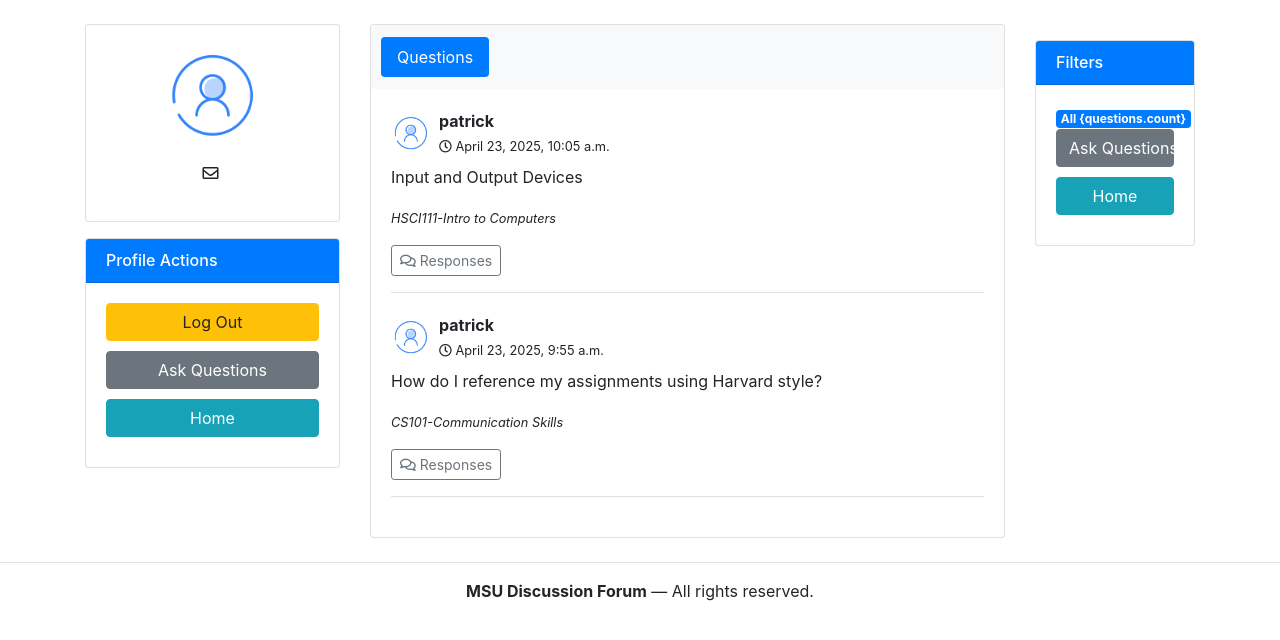
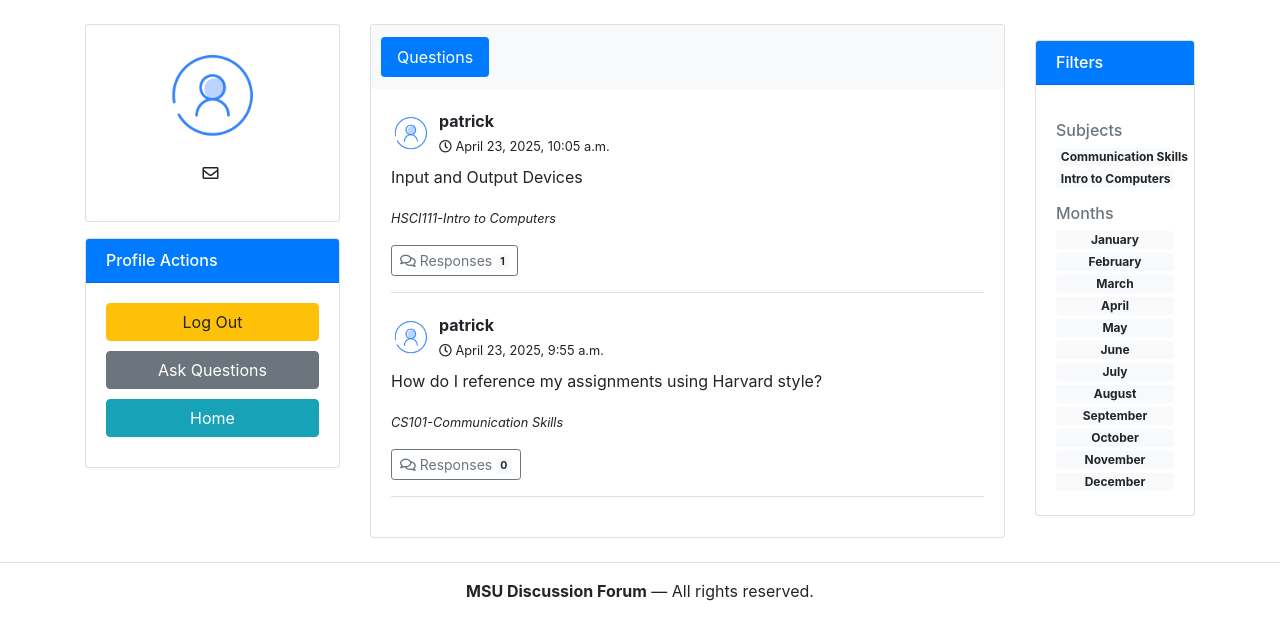
Before and after one commit to patrick-zvenyka/Discussion-Forum, a Django app: page /main in a window 1280 px wide. Shown: the part 59-699 px from the top of the page. Run offline with Django 3.2, Linux system fonts and the light colour scheme; a user stored in the database is signed in; data comes from the database, SQL or seed files in the repository; both versions use the stored data as it was after the commit.

Commit message:
complete-v1

```diff
--- a/fileupload/templates/components/profile.html
+++ b/fileupload/templates/components/profile.html
@@ -16,7 +16,7 @@
         </div>
         <div class="card-body profile-actions">
             <a href="{% url 'logout' %}"><button class="btn btn-warning">Log Out</button></a>
-            <a href="{% url 'questions.html' %}"><button class="btn btn-secondary">Ask Questions</button></a>
+            <a href="{% url 'questions' %}"><button class="btn btn-secondary">Ask Questions</button></a>
             <a href="{% url 'main-page' %}"><button class="btn btn-info">Home</button></a>
         </div>
     </div>
--- a/fileupload/templates/components/stats.html
+++ b/fileupload/templates/components/stats.html
@@ -5,9 +5,23 @@
             <h6 class="mb-0">Filters</h6>
         </div>
         <div class="card-body profile-actions">
-            <a href=""class="badge badge-primary">All {questions.count}</a>
-            <a href=""><button class="btn btn-secondary">Ask Questions</button></a>
-            <a href=""><button class="btn btn-info">Home</button></a>
+             <!-- Filter by Response Count -->
+            <h6 class="text-muted mt-3">Subjects</h6>
+            {% for subject in subjects %}
+            <a href="?subject={{ subject.id }}" class="badge badge-light d-block mb-1">{{ subject.name }}</a>
+            {% endfor %}
+             <!-- Filter by Response Count -->
+            <h6 class="text-muted mt-3">Months</h6>
+            {% for month in months %}
+            <a href="?month={{ month.value }}" class="badge badge-light d-block mb-1">{{ month.name }}</a>
+            {% endfor %}
+             <!-- Filter by Response Count -->
+            {% comment %} <h6 class="text-muted mt-3">Responses</h6>
+            <a href="?responses=0" class="badge badge-warning d-block mb-1">No Responses</a>
+            <a href="?responses=1+" class="badge badge-success d-block mb-1">1+ Responses</a>
+            <a href="?responses=5+" class="badge badge-info d-block">5+ Responses</a> {% endcomment %}
         </div>
+
+
     </div>
 </div>
--- a/fileupload/templates/login.html
+++ b/fileupload/templates/login.html
@@ -18,7 +18,7 @@
             <div class="d-grid">
                 <button type="submit" class="btn btn-primary">Login</button>
             </div>
-            <p class="text-center mt-3 mb-0"> You want to <strong> <a href="{% url 'register.html' %}">create an account</a></strong>? </p>
+            <p class="text-center mt-3 mb-0"> You want to <strong> <a href="{% url 'register' %}">create an account</a></strong>? </p>
 
             {% if form.non_field_errors %}
             <div class="non_form_errors">
--- a/fileupload/templates/main.html
+++ b/fileupload/templates/main.html
@@ -23,6 +23,7 @@
                 </div>
 
                 <div class="card-body tab-content">
+
                     <!-- Questions Tab -->
                     <div class="tab-pane active" id="questions">
                         {% for question in questions %}
@@ -36,7 +37,7 @@
                             </div>
                             <p>{{ question.title }}</p>
                             <p><em><small>{{ question.subject }}</small></em></p>
-                            <a href="{% url 'responses.html' question.id %}" class="btn btn-sm btn-outline-secondary"><i class="far fa-comments"></i> Responses</a>
+                            <a href="{% url 'responses' question.id %}" class="btn btn-sm btn-outline-secondary"><i class="far fa-comments"></i> Responses <span class="badge badge-light">{{ question.get_responses.count }}</span></a>
                         </div>
                         {% endfor %}
 
@@ -99,7 +100,7 @@
                                     <small><i class="far fa-clock"></i> {{ question.created_at }}</small>
                                 </div>
                                 <div class="timeline-footer">
-                                    <a href="{% url 'responses.html' question.id %}" class="btn btn-warning btn-sm">View question</a>
+                                    <a href="{% url 'responses' question.id %}" class="btn btn-warning btn-sm">View question</a>
                                 </div>
                                 {% else %}
                                 {% for response in question.get_responses %}
@@ -113,7 +114,7 @@
                                     </blockquote>
                                 </div>
                                 <div class="timeline-footer">
-                                    <a href="{% url 'responses.html' question.id %}" class="btn btn-info btn-sm">View comment</a>
+                                    <a href="{% url 'responses' question.id %}" class="btn btn-info btn-sm">View comment</a>
                                 </div>
                                 {% endfor %}
                                 {% endif %}
--- a/fileupload/templates/register.html
+++ b/fileupload/templates/register.html
@@ -30,7 +30,7 @@
              <div class="d-grid">
                 <button type="submit" class="btn btn-primary">Signup</button>
             </div>
-            <p class="text-center mt-3 mb-0"> You already <strong> <a href="{% url 'login.html' %}">have an account</a></strong>? </p>
+            <p class="text-center mt-3 mb-0"> You already <strong> <a href="{% url 'login' %}">have an account</a></strong>? </p>
 
             {% if form.non_field_errors %}
             <div class="non_form_errors">
--- a/fileupload/templates/responses.html
+++ b/fileupload/templates/responses.html
@@ -35,7 +35,7 @@
 
                                                 <!-- Responses -->
                                                 <div class="responses-container">
-                                                    <h4 class="responses-container-heading">Responses</h4>
+                                                    <h5 class="responses-container-heading">Responses <span class="badge badge-light">{{ question.get_responses.count }}</span></h5>
                                                     {% if not question.responses.all %}
                                                         <p class="no-responses-text"><i class="far fa-frown"></i> <strong>No responses yet</strong></p>
                                                     {% else %}
@@ -47,7 +47,7 @@
                                                                 {% if response.pdf %}
                                                                     <a href="{{ response.pdf.url }}" class="btn btn-outline-info btn-sm" target="_blank"><i class="fa fa-download"></i> Download File</a>
                                                                 {% else %}
-                                                                    <span class="text-muted"><small>No PDF</small></span>
+                                                                    <span class="text-muted"><small></small></span>
                                                                 {% endif %}
                                                                 <br>
                                                                 <br>
--- a/fileupload/user/urls.py
+++ b/fileupload/user/urls.py
@@ -5,10 +5,10 @@ from . import views
 
 urlpatterns = [
     path('', views.home, name = 'index' ),
-    path('login', views.loginPage, name = 'login.html'),
-    path('register', views.registerPage, name = 'register.html'),
-    path('question/<int:id>', views.questionpage, name ='responses.html'),
-    path('newquestion', views.newQuestionPage, name = 'questions.html'),
+    path('login', views.loginPage, name = 'login'),
+    path('register', views.registerPage, name = 'register'),
+    path('question/<int:id>', views.questionpage, name ='responses'),
+    path('newquestion', views.newQuestionPage, name = 'questions'),
     path('logout', views.logoutPage, name = 'logout'),
     path('main', views.main, name = 'main-page' ),
     path('user profile', views.profile, name='profile'),
--- a/fileupload/user/views.py
+++ b/fileupload/user/views.py
@@ -1,8 +1,12 @@
 from django.shortcuts import render, redirect
 from django.contrib.auth import login, logout
 from django.contrib.auth.decorators import login_required
-from .models import Question, Response
+from .models import Question, Response, Subject
+from calendar import month_name
+from django.db.models import Count
 from django.http import HttpResponse
+from django.db.models import Count, Q
+from datetime import datetime
 from django.contrib import messages
 from .forms import RegisterUserForm, LoginForm, NewQuestionForm, NewResponseForm, SiteUsersForm
 from django.core.paginator import Paginator
@@ -45,20 +49,51 @@ def loginPage(request):
     return render(request, 'login.html', context)
 
 
-
 @login_required(login_url='login.html')
 def main(request):
     questions_list = Question.objects.all().order_by('-created_at')
-    paginator = Paginator(questions_list, 5)  # Show 10 per page
 
+    # Get filter query params
+    subject_id = request.GET.get('subject')
+    month = request.GET.get('month')
+    responses = request.GET.get('responses')
+
+    # Apply Subject Filter
+    if subject_id:
+        questions_list = questions_list.filter(subject_id=subject_id)
+
+    # Apply Month Filter
+    if month:
+        questions_list = questions_list.filter(created_at__month=int(month))
+
+    # Apply Response Count Filter
+    # if responses:
+    #     questions_list = questions_list.annotate(num_responses=Count('responses'))
+    #     if responses == "0":
+    #         questions_list = questions_list.filter(num_responses=0)
+    #     elif responses == "1+":
+    #         questions_list = questions_list.filter(num_responses__gte=1)
+    #     elif responses == "5+":
+    #         questions_list = questions_list.filter(num_responses__gte=5)
+
+    # Pagination
+    paginator = Paginator(questions_list, 5)
     page_number = request.GET.get('page')
     questions = paginator.get_page(page_number)
 
+    # Context for filters
+    subjects = Subject.objects.all()
+    months = [{'value': i, 'name': month_name[i]} for i in range(1, 13)]
+
     context = {
         'questions': questions,
-        'title': 'StudyCircle | Dashboard'
+        'title': 'StudyCircle | Dashboard',
+        'subjects': subjects,
+        'months': months,
     }
+
     return render(request, 'main.html', context)
+
 
 
 def home(request):
@@ -83,23 +118,28 @@ def logoutPage(request):
     messages.info(request, 'You are logging out!')
     return redirect('login.html')
 
-@login_required(login_url = 'login.html')
+from django.contrib import messages
+from django.shortcuts import redirect
+
+@login_required(login_url='login.html')
 def newQuestionPage(request):
-    form = NewQuestionForm()
+    if request.method == 'POST':
+        form = NewQuestionForm(request.POST)
+        if form.is_valid():
+            question = form.save(commit=False)
+            question.author = request.user
+            question.save()
+            messages.success(request, 'Your question was posted successfully!')
+            return redirect('questions')  # Replace with your actual URL name
+    else:
+        form = NewQuestionForm()
 
-    if request.method == 'POST':
-        try:
-            form = NewQuestionForm(request.POST)
-            if form.is_valid():
-                question = form.save(commit=False)
-                question.author = request.user
-                question.save()
-        except Exception as e:
-            print(e)
-            raise
-    context = {'form': form, 'title':'StudyCircle | Ask Questions'
+    context = {
+        'form': form,
+        'title': 'StudyCircle | Ask Questions'
     }
     return render(request, 'questions.html', context)
+
 
 @login_required(login_url = 'login.html')
 def questionpage(request, id):
```
Also changed, not shown: fileupload/templates/questions.html (+9 -0 lines), fileupload/user/forms.py (+13 -6 lines), fileupload/db.sqlite3.
